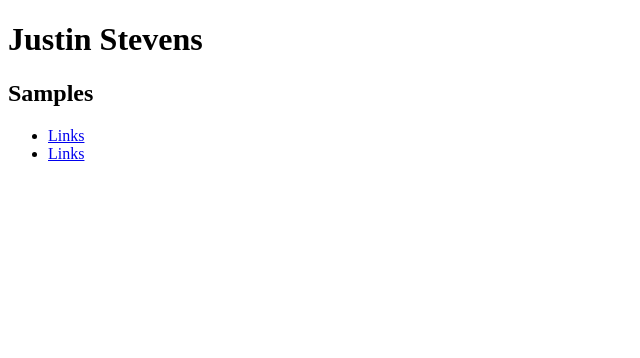
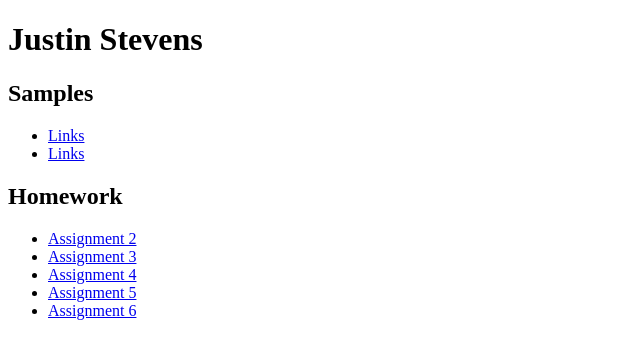
Before and after one commit to jds319/jds319.github.io, a plain HTML site: page index.html in a window 1280 px wide. Shown: the whole page, without its empty margins (0-640 px from the left). Drawn offline with Linux system fonts and the light colour scheme.

Commit message:
Assignment Update

```diff
--- a/index.html
+++ b/index.html
@@ -6,6 +6,7 @@
   </head>
   <body>
     <h1>Justin Stevens</h1>
+
     <h2>Samples</h2>
     <ul>
       <li>
@@ -15,5 +16,30 @@
         <a href="samples/links/index.html">Links</a>
       </li>
     </ul>
+
+    <h2>Homework</h2>
+    <ul>
+      <li>
+        <a href="#">Assignment 2</a>
+      </li>
+
+      <li>
+        <a href="#">Assignment 3</a>
+      </li>
+
+      <li>
+        <a href="#">Assignment 4</a>
+      </li>
+
+      <li>
+        <a href="#">Assignment 5</a>
+      </li>
+
+      <li>
+        <a href="#">Assignment 6</a>
+      </li>
+    </ul>
+
+    <h2></h2>
   </body>
 </html>
```
